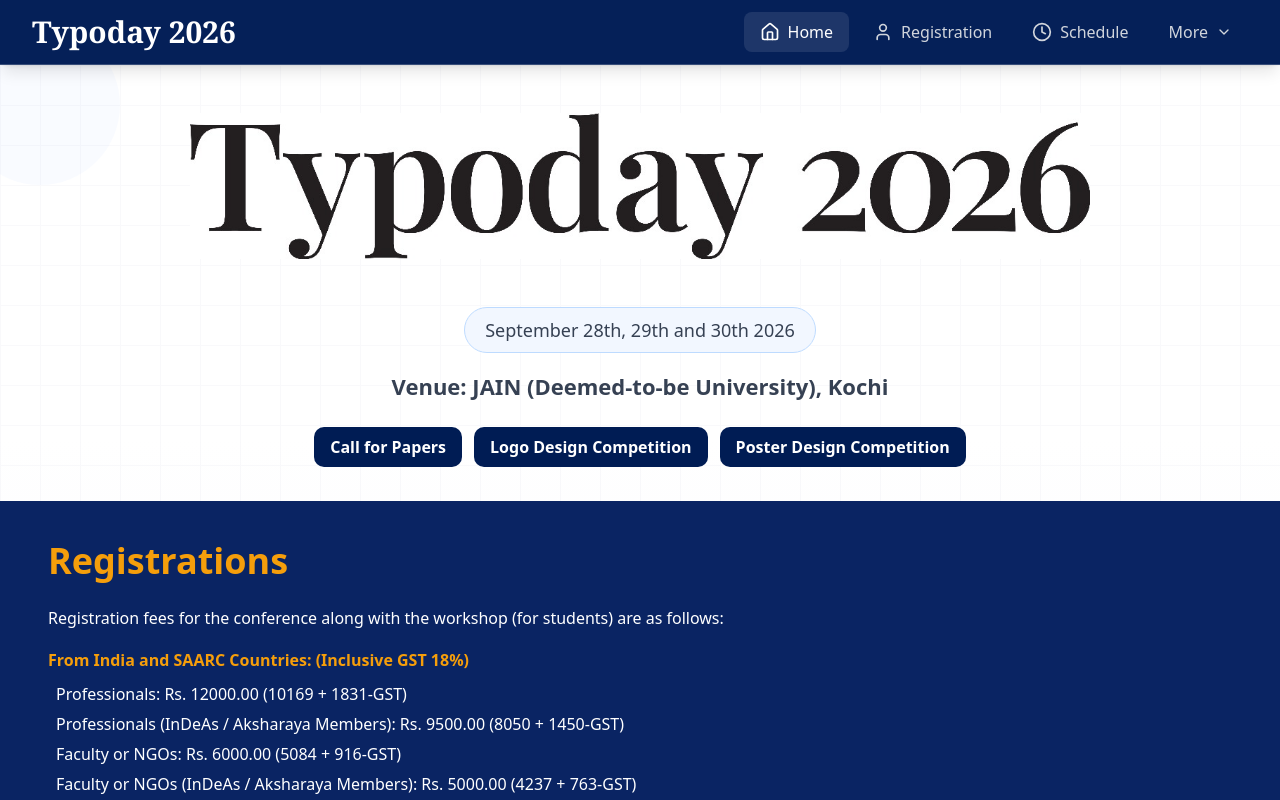
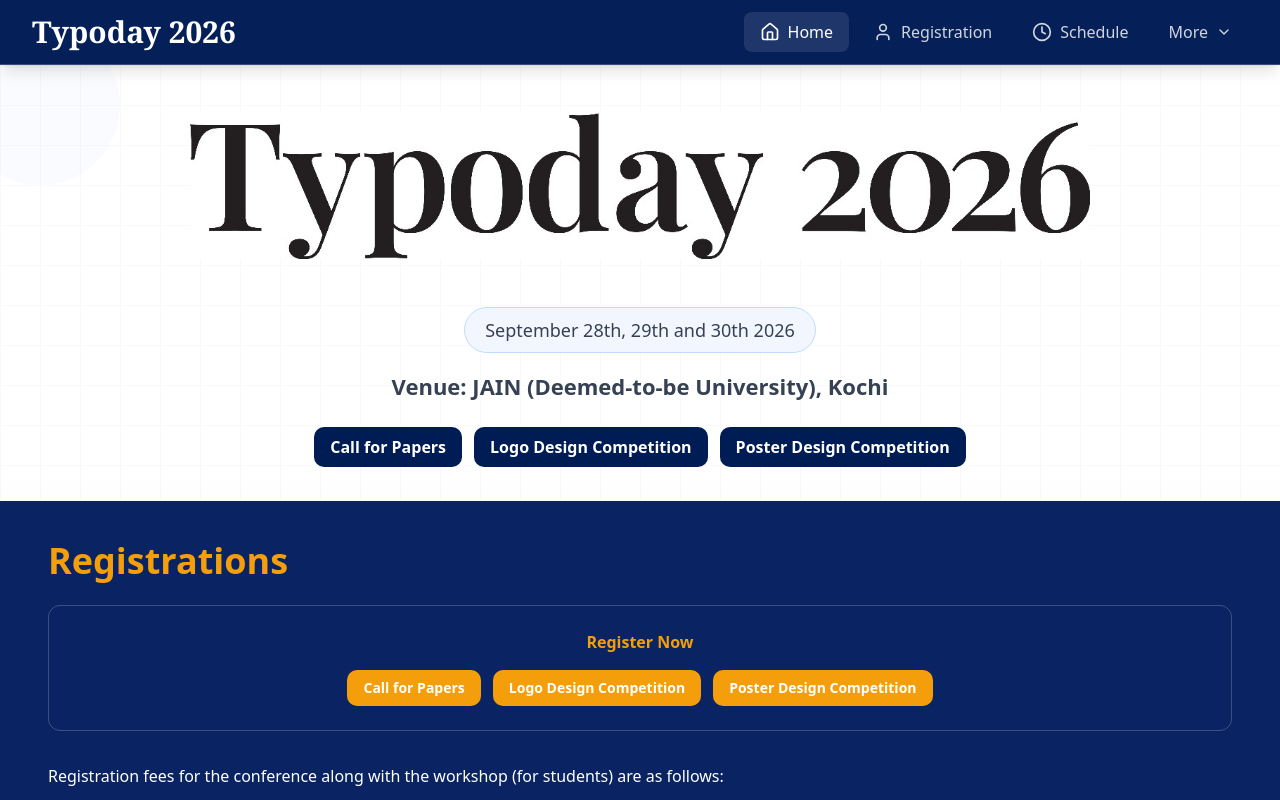
Before and after one commit to mnihadc/DesignProJain, a React (Vite) app in the folder Client/: page /registration in a window 1280 px wide. Shown: the top 800 px of the page. Built offline with nearby package versions, Linux system fonts and the light colour scheme.

Commit message:
feat: add Register Now box with 3 buttons above registration content

```diff
--- a/Client/src/pages/Registration.tsx
+++ b/Client/src/pages/Registration.tsx
@@ -77,6 +77,22 @@ const Registration = () => {
           Registrations
         </h1>
 
+        {/* Register Now Box */}
+        <div className="border border-white/20 rounded-xl p-6 mb-8 text-center">
+          <p className="text-[#f59e0b] font-semibold text-base mb-4">Register Now</p>
+          <div className="flex flex-wrap justify-center gap-3">
+            <Link to="/call-for-papers" className="px-4 py-2 text-sm font-semibold text-white bg-[#f59e0b] rounded-[10px] hover:bg-[#f59e0b]/80 transition-colors duration-200">
+              Call for Papers
+            </Link>
+            <Link to="/logo-design-competition" className="px-4 py-2 text-sm font-semibold text-white bg-[#f59e0b] rounded-[10px] hover:bg-[#f59e0b]/80 transition-colors duration-200">
+              Logo Design Competition
+            </Link>
+            <Link to="/poster-design-competition" className="px-4 py-2 text-sm font-semibold text-white bg-[#f59e0b] rounded-[10px] hover:bg-[#f59e0b]/80 transition-colors duration-200">
+              Poster Design Competition
+            </Link>
+          </div>
+        </div>
+
         {/* Fees */}
         <div className="space-y-4 text-sm sm:text-base leading-relaxed">
           <p>Registration fees for the conference along with the workshop (for students) are as follows:</p>
```
